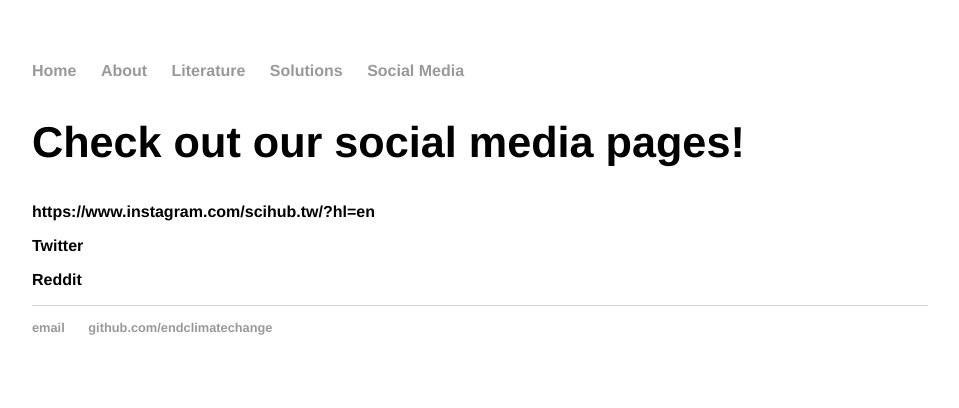
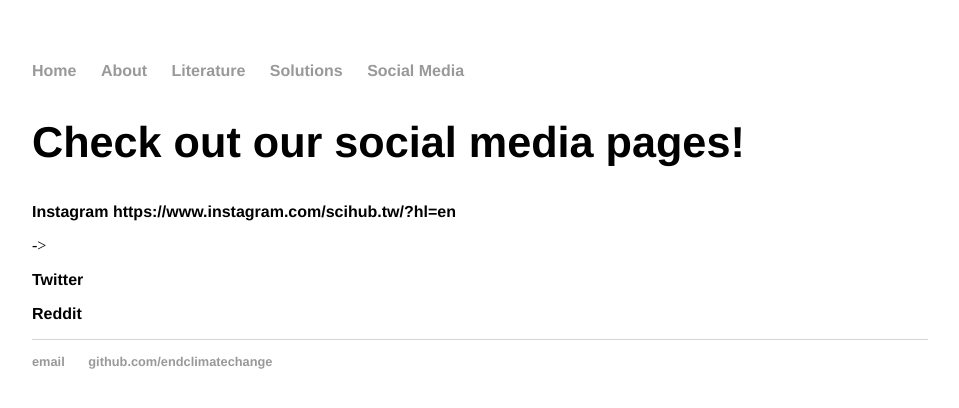
Before and after one commit to endclimatechange/endclimatechange.github.io, a Jekyll site: the page built from social/index.html, in a window 1280 px wide. Shown: the top 408 px of the page, without its empty margins (160-1119 px from the left). Built offline with Jekyll 4.4.1, drawn with Linux system fonts in a browser that asks for light colours.

Commit message:
Update index.html

```diff
--- a/social/index.html
+++ b/social/index.html
@@ -4,6 +4,7 @@ title: Bloggin it
 ---
 
 	<h2>Check out our social media pages!</h2>
-<h3> <span class="obfuscate">https://www.instagram.com/scihub.tw/?hl=en</span></h3>
+<h3> Instagram </3>
+	<!- <span class="obfuscate">https://www.instagram.com/scihub.tw/?hl=en</span></h3>  ->
 <h3> Twitter </h3>
 <h3> Reddit </h3>
```
